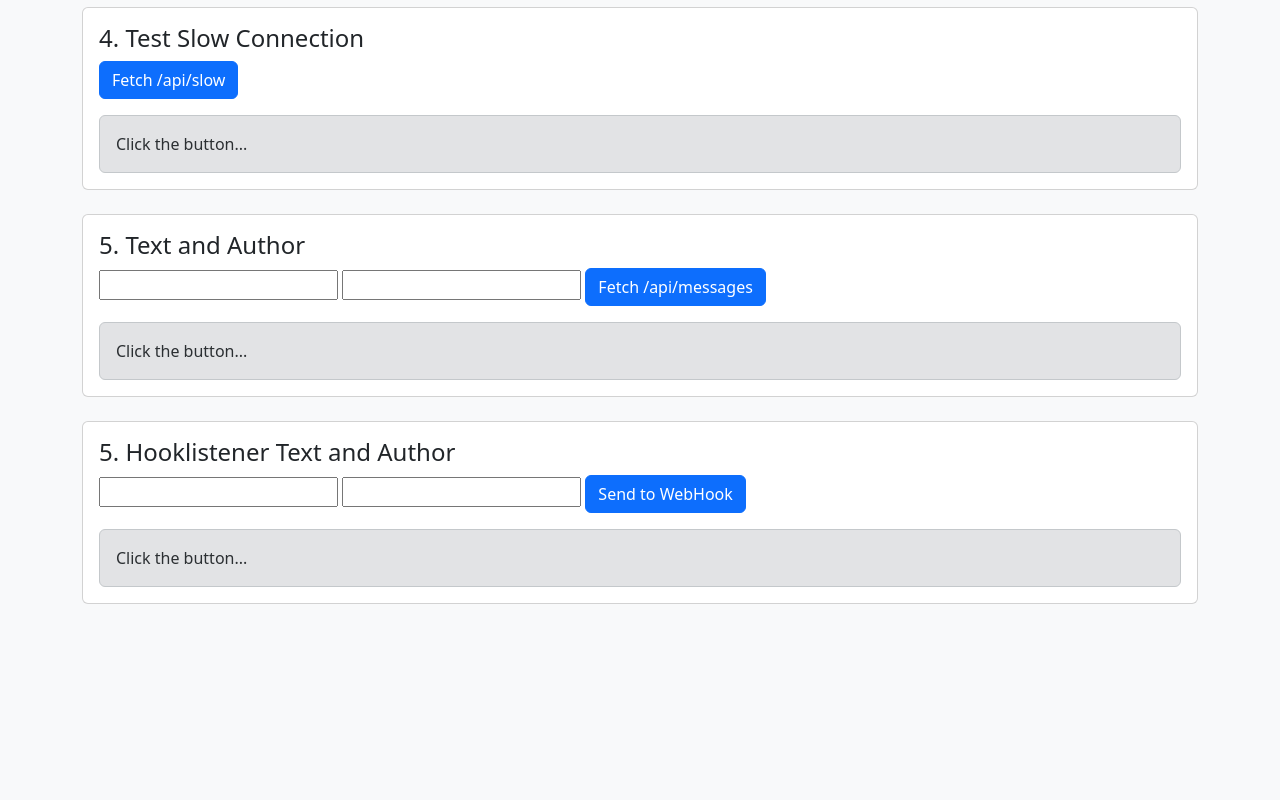
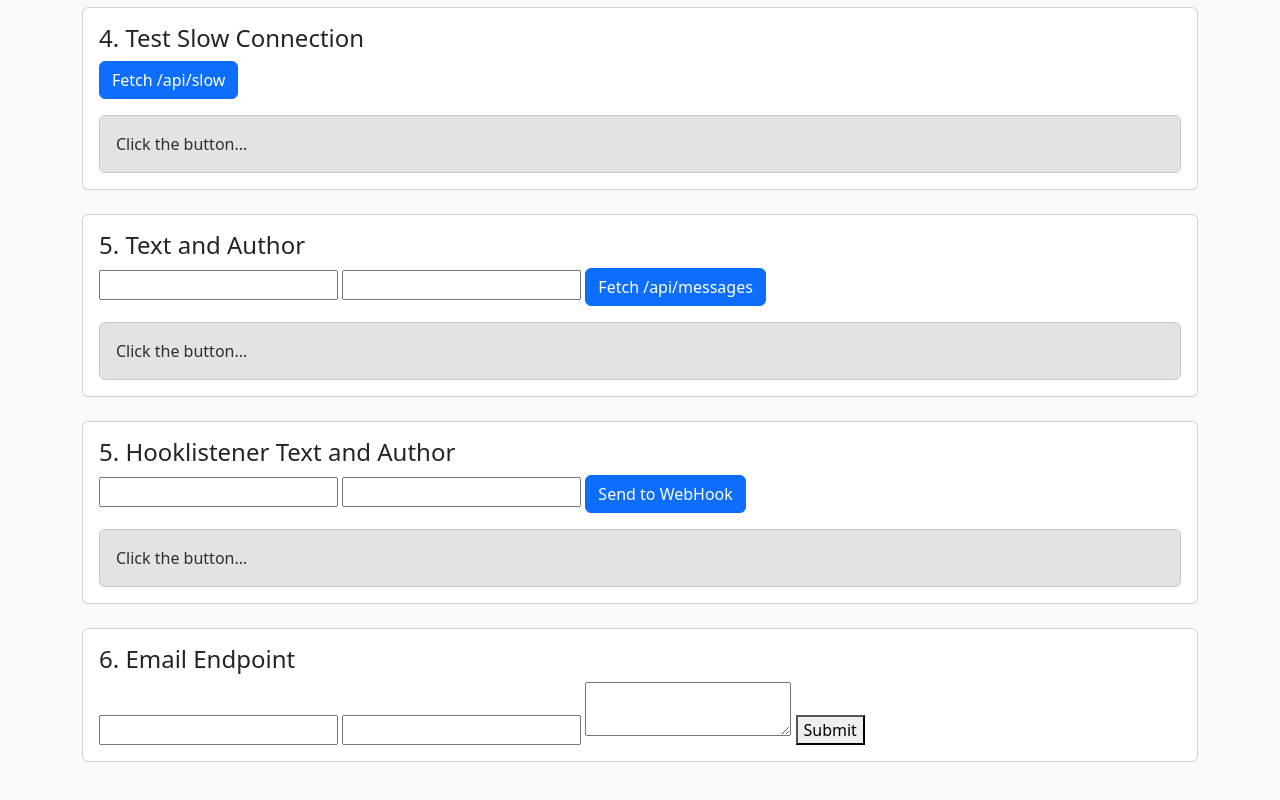
Before and after one commit to jp21biel/Lab8, a website: page fetch-lab/public/index.html in a window 1280 px wide. Shown: the part 709-1509 px from the top of the page. Before the commit the page ends 1361 px from the top, so only its background shows below. Drawn offline with nearby package versions, Linux system fonts and the light colour scheme.

Commit message:
Add Web3Forms

```diff
--- a/fetch-lab/package.json
+++ b/fetch-lab/package.json
@@ -11,6 +11,7 @@
   "license": "ISC",
   "type": "commonjs",
   "dependencies": {
+    "cors": "^2.8.6",
     "express": "^5.2.1"
   }
 }
--- a/fetch-lab/public/index.html
+++ b/fetch-lab/public/index.html
@@ -102,6 +102,18 @@
                         role="alert">
                         Click the button...
                     </div>
+                </div>
+            </section>
+            <section class="card mb-4">
+                <div class="card-body">
+                    <h2 class="h4">6. Email Endpoint</h2>
+                    <form action="https://api.web3forms.com/submit" method="POST">
+                        <input type="hidden" name="access_key" value="f2082307-b2b2-4c72-a991-1fd49414b274">
+                        <input type="text" name="name" required>
+                        <input type="email" name="email" required>
+                        <textarea name="message" required></textarea>
+                        <button type="submit">Submit</button>
+                    </form>
                 </div>
             </section>
 
```
Also changed, not shown: fetch-lab/server.js (+6 -13 lines), 1 other file.
